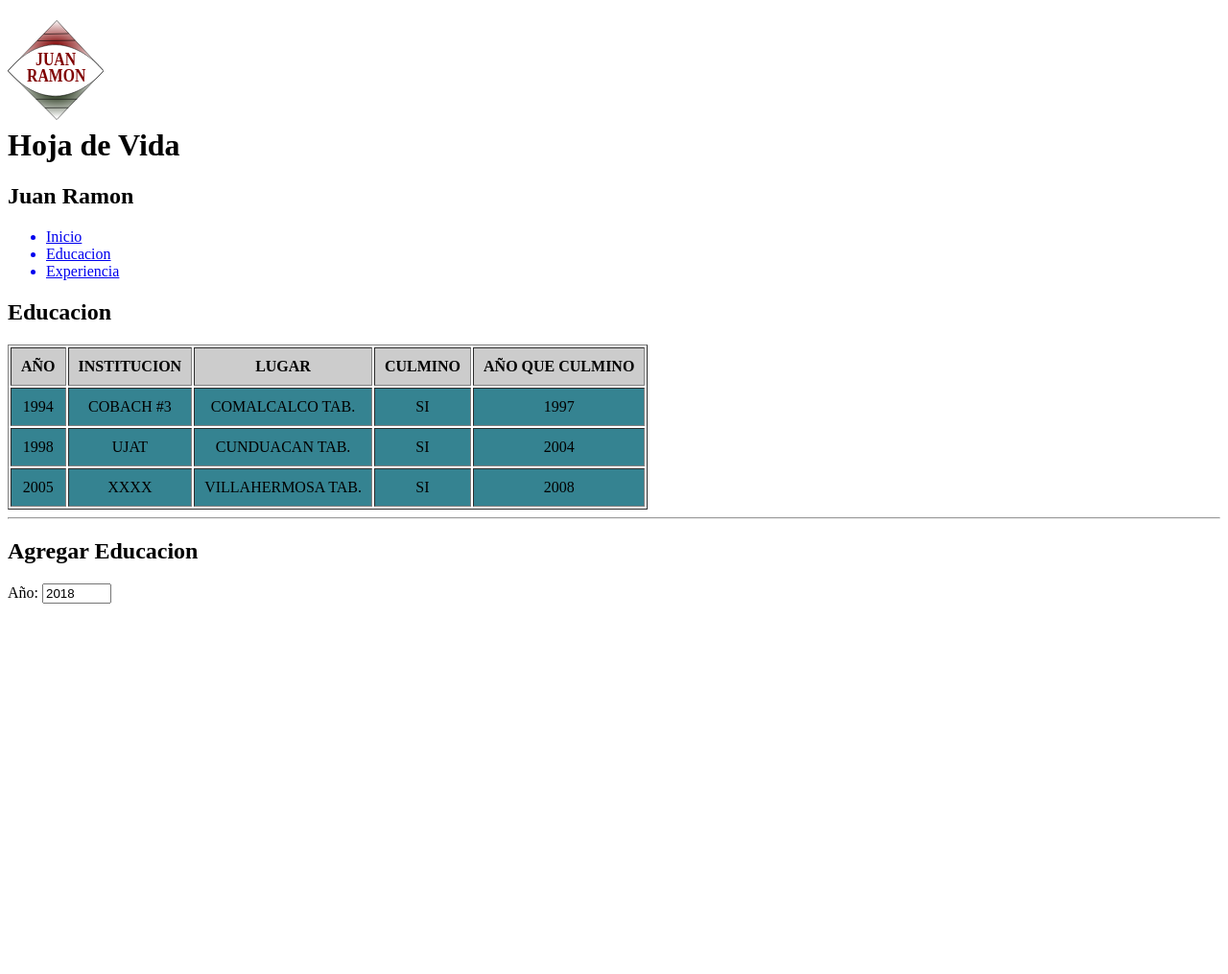
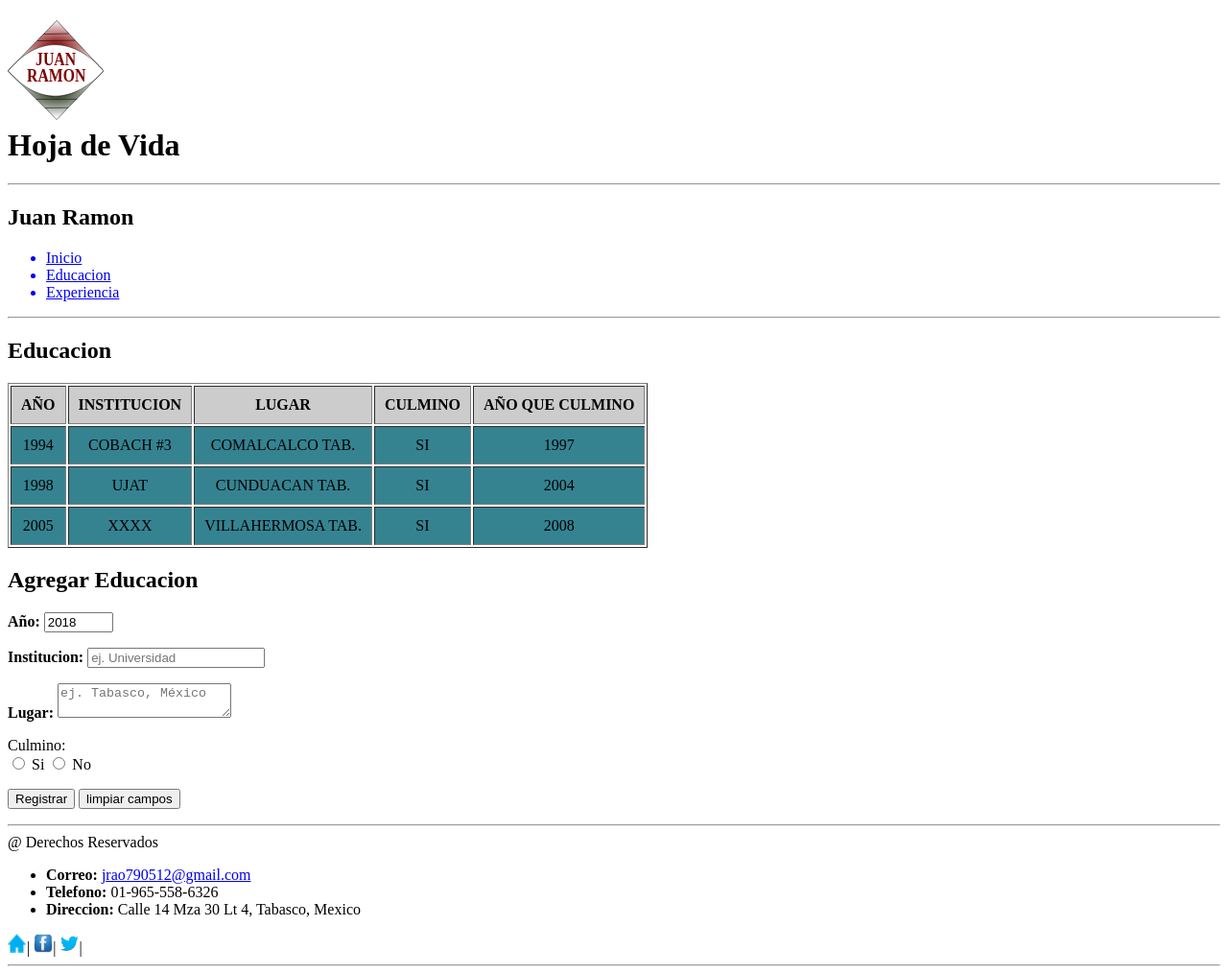
Before and after one commit to juanovando/PROYECTO-DE-FUNDAMENTOS-DE-HTML, a plain HTML site: page educacion.html in a window 1280 px wide. Shown: the whole page at 96% size. Before the commit the page ends 800 px from the top, so only its background shows below. Drawn offline with Linux system fonts and the light colour scheme.

Commit message:
terminando educacion html

```diff
--- a/educacion.html
+++ b/educacion.html
@@ -10,16 +10,16 @@
         <header id="encabezado">
                 <h1> <img src="images/logo.svg" title="logo" width="100px"><br>Hoja de Vida</h1>
         </header>
-
+        <hr>
         <section id="enlaces">
                 <h1>Juan Ramon</h1>
                 <ul>
                     <a href="index.html" target="_self"><li>Inicio</li></a>
-                    <a href="educacion.html" target="_parent"><li>Educacion</li></a>
+                    <a href="educacion.html" target="_self"><li>Educacion</li></a>
                     <a href="experiencia.html" target="_self"><li>Experiencia</li></a>
                 </ul>
         </section>
-
+        <hr>
         <section id="educacion">
                 <h1>Educacion</h1>
                 <table border="1" cellpadding="10" cellpadding="10">
@@ -57,14 +57,45 @@
                       </tbody>
                 </table>
         </section>
-        <hr/>
+
         <section id="agrega_educacion">
                 <h1>Agregar Educacion</h1>
-                <p>
-                      Año:
-                      <input type="number" name="año" value="2018" min="1900" max="2100" step="1">
-                </p><br>
-
+                <form>
+                      <p>
+                            <label for="año"> <strong> Año:</strong></label>
+                            <input type="number" name="año" value="2018" min="1900" max="2100" step="1" required>
+                      </p>
+                      <p>
+                            <label for="institucion"> <strong> Institucion:</strong></label>
+                            <input type="text" name="institucion" placeholder="ej. Universidad" required> </textarea>
+                      </p>
+                      <p>
+                            <label for="lugar"> <strong> Lugar:</strong></label>
+                            <textarea type="text" name="lugar" placeholder="ej. Tabasco, México"  required></textarea>
+                      </p>
+                      <p>
+                        <label for="culmino">Culmino:</label><br>
+                        <input type="radio" name="culmino" required> Si
+                        <input type="radio" name="culmino" required> No
+                      </p>
+                      <p>
+                          <input type="submit" name="enviar" value="Registrar">
+                          <input type="reset" name="Limpiar" value="limpiar campos">
+                      </p>
+                </form>
         </section>
+        <hr>
+        <footer>
+                @ Derechos Reservados
+                <ul>
+                    <li><strong>Correo:</strong> <a href="mailto:jrao790512@gmail.com?subject=Hola">jrao790512@gmail.com</a> </li>
+                    <li> <strong>Telefono:</strong> 01-965-558-6326</li>
+                    <li> <strong>Direccion:</strong> Calle 14 Mza 30 Lt 4, Tabasco, Mexico</li>
+                </ul>
+                <a href="#encabezado"> <img src="images/home.png " title="ir al Inicio" width="20px" height="20px"></a>|
+                <a href="https://www.facebook.com/" target="_blank"> <img src="images/facebook.png " title="Facebook" width="20px" height="20px" ></a>|
+                <a href="https://twitter.com/" target="_blank"> <img src="images/twitter.png " title="Twitter" width="20px" height="20px" ></a>|
+                <hr>
+        </footer>
   </body>
 </html>
```
